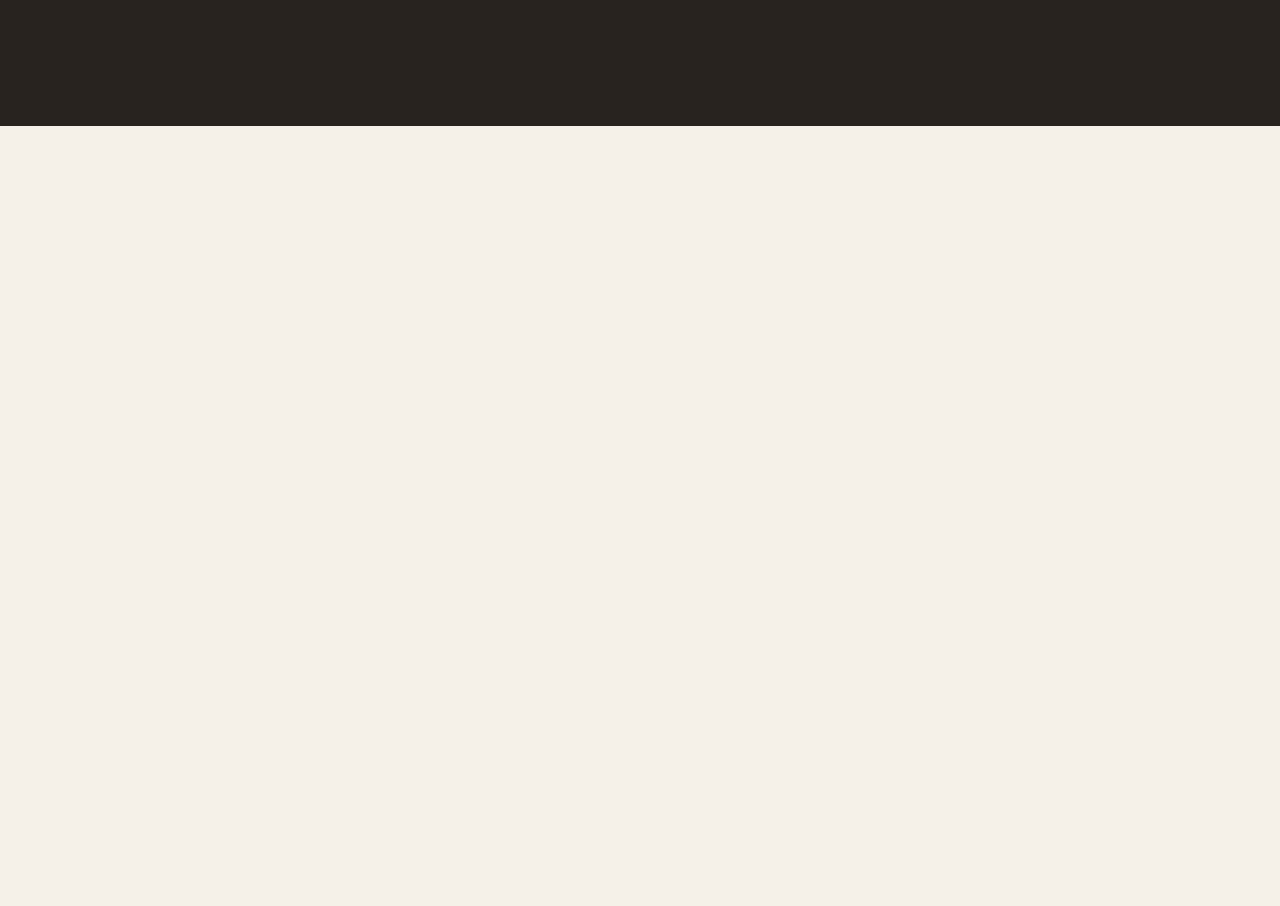
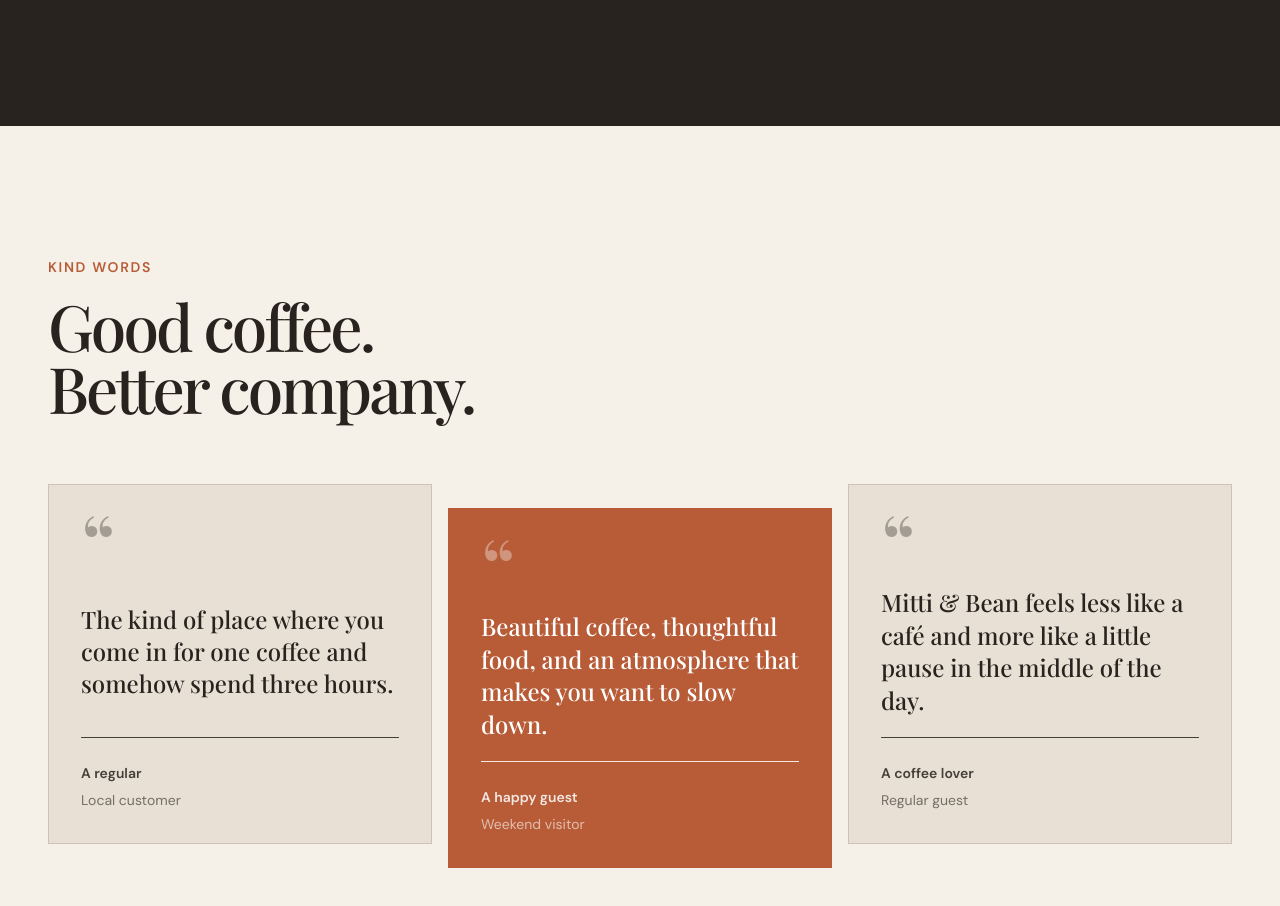
Before and after one commit to wlfparth27/mitti-and-bean, a React (Vite) app in the folder client/: page / in a window 1280 px wide. Shown: the part 4026-4932 px from the top of the page. Before the commit the page ends 4152 px from the top, so only its background shows below. Built offline with nearby package versions, Linux system fonts and the light colour scheme; a web font is replaced by a local one.

Commit message:
feat: add testimonials section

```diff
--- a/client/src/pages/Home.jsx
+++ b/client/src/pages/Home.jsx
@@ -2,6 +2,7 @@ import Navbar from "../components/layout/Navbar";
 import StorySection from "../components/common/StorySection";
 import MenuSection from "../components/common/MenuSection";
 import SpaceSection from "../components/common/SpaceSection";
+import TestimonialsSection from "../components/common/TestimonialsSection";
 import "./Home.css";
 
 function Home() {
@@ -57,6 +58,8 @@ function Home() {
         <MenuSection />
 
         <SpaceSection />
+
+        <TestimonialsSection />
       </main>
     </div>
   );
```
Also changed, not shown: client/src/components/common/TestimonialsSection.css (renamed from client/src/components/common/TestimonialSection.css), client/src/components/common/TestimonialsSection.jsx (renamed from client/src/components/common/TestimonialSection.jsx).
